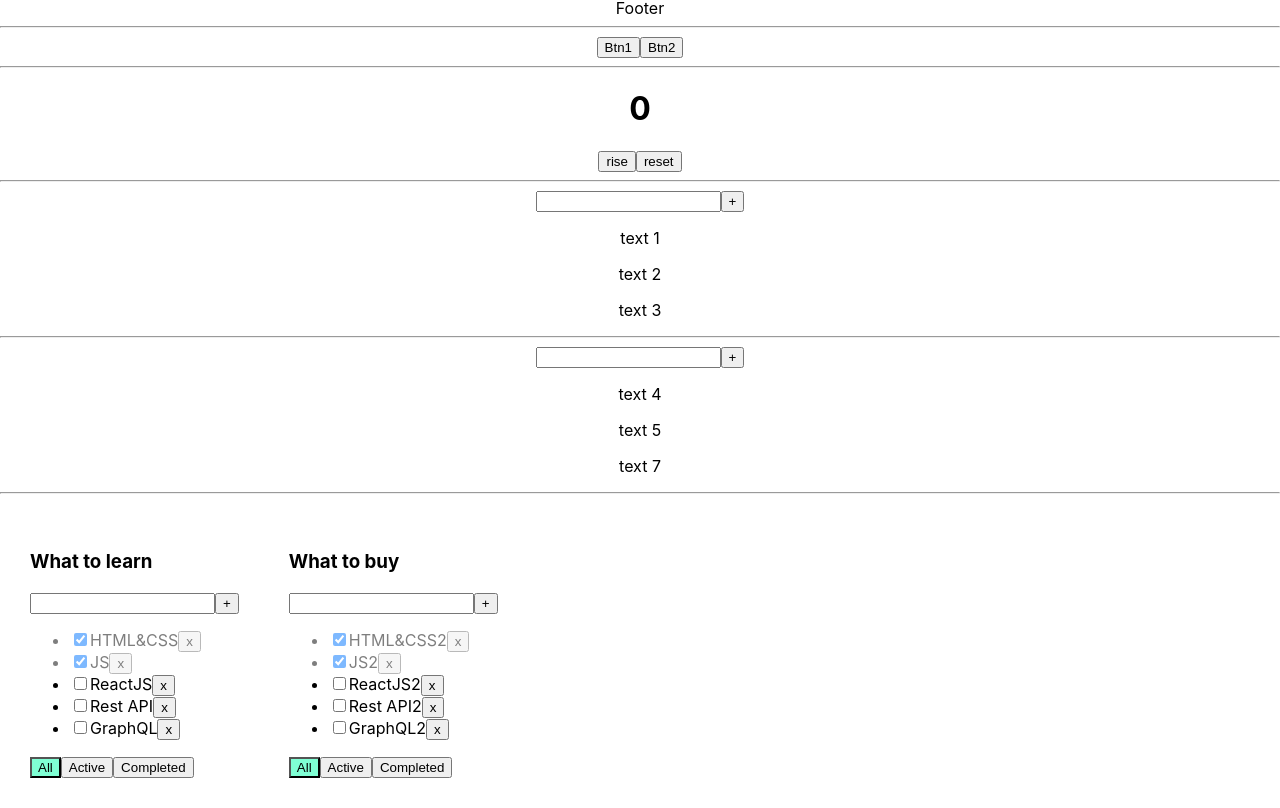
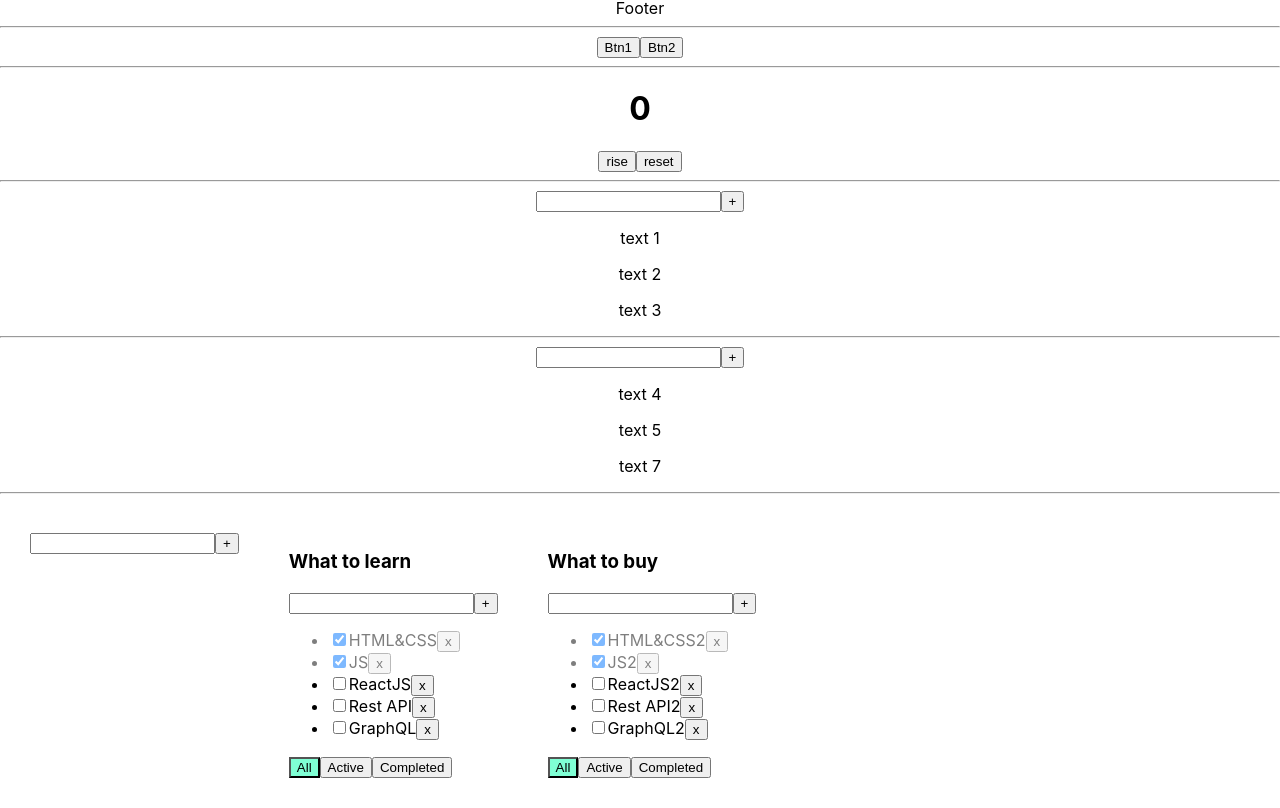
Before and after one commit to Yaroslav-Mig/micro-tasks, a React (Create React App) app: page / in a window 1280 px wide. Shown: the part 747-1555 px from the top of the page. Built offline with nearby package versions, Linux system fonts and the light colour scheme.

Commit message:
feat: add component addItemForm

```diff
--- /dev/null
+++ b/src/03/AddItemForm.tsx
@@ -0,0 +1,46 @@
+import { ChangeEvent, FC, KeyboardEvent, useState } from 'react';
+import s from './TodoList.module.css';
+
+type AddItemFormProps = {
+  addItem: (title: string) => void;
+};
+
+const AddItemForm: FC<AddItemFormProps> = ({ addItem }) => {
+  let [title, setTitle] = useState('');
+  let [error, setError] = useState<string | null>(null);
+
+  const addTitleHandler = (): void => {
+    if (title.trim()) {
+      addItem(title.trim());
+      setTitle('');
+    } else {
+      setError('Title is required');
+    }
+  };
+
+  const onChangeHandler = (e: ChangeEvent<HTMLInputElement>): void => {
+		setTitle(e.currentTarget.value);
+		setError(null);
+  };
+
+  const onKeyPressHandler = (e: KeyboardEvent<HTMLInputElement>): void => {
+		e.ctrlKey && e.key === 'Enter' && addTitleHandler();
+  };
+
+  const inputClass = error ? `${s.error}` : '';
+
+  return (
+    <div>
+      <input
+        value={title}
+        className={inputClass}
+        onChange={onChangeHandler}
+        onKeyDown={onKeyPressHandler}
+      />
+      <button onClick={addTitleHandler}>+</button>
+      {error && <div className={s.error_message}>{error}</div>}
+    </div>
+  );
+};
+
+export default AddItemForm;
--- a/src/03/AppTodoList.tsx
+++ b/src/03/AppTodoList.tsx
@@ -2,6 +2,7 @@ import React, { useState } from 'react';
 import { v1 } from 'uuid';
 import s from './TodoList.module.css';
 import TodoList from './TodoList';
+import AddItemForm from './AddItemForm';
 
 export type FilterValuesType = 'all' | 'active' | 'completed';
 
@@ -60,13 +61,24 @@ const AppTodoList = (): JSX.Element | null => {
     ],
   });
 
+  //TODO: functions for todoList
+	const addTodoList = (title: string): void => {
+		const todoListID = v1();
+    const newTodoList: TodoListType = {
+      id: todoListID,
+      title: title,
+      filter: 'all',
+    };
+		setTodoLists([newTodoList, ...todoLists]);
+		setTasks({ ...tasks, [todoListID]: [] })
+  };
+
   function changeTodoListFilter(id: string, filter: FilterValuesType) {
     const updatedTodoLists = todoLists.map((tl) => (tl.id === id ? { ...tl, filter } : tl));
     setTodoLists(updatedTodoLists);
   }
 
-  //TODO: functions for tasks
-
+  //TODO: functions for task
   const addTask = (todoListID: string, title: string): void => {
     const newTask = {
       id: v1(),
@@ -106,7 +118,12 @@ const AppTodoList = (): JSX.Element | null => {
     );
   });
 
-  return <div className={s.App}>{mappedTodoLists}</div>;
+  return (
+    <div className={s.App}>
+      <AddItemForm />
+      {mappedTodoLists}
+    </div>
+  );
 };
 
 export default AppTodoList;
--- a/src/03/TodoList.module.css
+++ b/src/03/TodoList.module.css
@@ -11,6 +11,7 @@
 
 .error {
   border: red 1px solid;
+	outline: none;
 }
 
 .error_message {
--- a/src/03/TodoList.tsx
+++ b/src/03/TodoList.tsx
@@ -1,6 +1,7 @@
-import React, { ChangeEvent, FC, KeyboardEvent, useState } from 'react';
+import { ChangeEvent, FC } from 'react';
 import s from './TodoList.module.css';
 import { FilterValuesType, TaskType } from './AppTodoList';
+import AddItemForm from './AddItemForm';
 
 type TodoListProps = {
   todoListID: string;
@@ -25,29 +26,11 @@ const TodoList: FC<TodoListProps> = (props) => {
     changeTaskStatus,
   } = props;
 
-  let [taskTitle, setTaskTitle] = useState('');
-  let [error, setError] = useState<string | null>(null);
-
-  const addTaskHandler = () => {
-    if (taskTitle.trim()) {
-      addTask(todoListID, taskTitle.trim());
-      setTaskTitle('');
-    } else {
-      setError('Title is required');
-    }
-  };
-
-  const onChangeHandler = (e: ChangeEvent<HTMLInputElement>) => {
-    setTaskTitle(e.currentTarget.value);
-  };
-
-  const onKeyPressHandler = (e: KeyboardEvent<HTMLInputElement>) => {
-    setError(null);
-    e.ctrlKey && e.key === 'Enter' && addTaskHandler();
-  };
   const onFilterHandler = (filter: FilterValuesType): void => {
     changeTodoListFilter(todoListID, filter);
   };
+
+	const addItem = (title: string): void => addTask(todoListID, title);
 
   const mappedTasks = tasks.map((task) => {
     const onRemoveHandler = () => removeTask(todoListID, task.id);
@@ -65,7 +48,6 @@ const TodoList: FC<TodoListProps> = (props) => {
     );
   });
 
-  const inputClass = error ? `${s.error}` : '';
   const allBtnClass = filter === 'all' ? `${s.active_filter}` : '';
   const activeBtnClass = filter === 'active' ? `${s.active_filter}` : '';
   const completedBtnClass = filter === 'completed' ? `${s.active_filter}` : '';
@@ -73,16 +55,7 @@ const TodoList: FC<TodoListProps> = (props) => {
   return (
     <div>
       <h3>{title}</h3>
-      <div>
-        <input
-          value={taskTitle}
-          className={inputClass}
-          onChange={onChangeHandler}
-          onKeyPress={onKeyPressHandler}
-        />
-        <button onClick={addTaskHandler}>+</button>
-        {error && <div className={s.error_message}>{error}</div>}
-      </div>
+      <AddItemForm addItem={addItem} />
       <ul>{mappedTasks}</ul>
       <div>
         <button className={allBtnClass} onClick={() => onFilterHandler('all')}>
```
